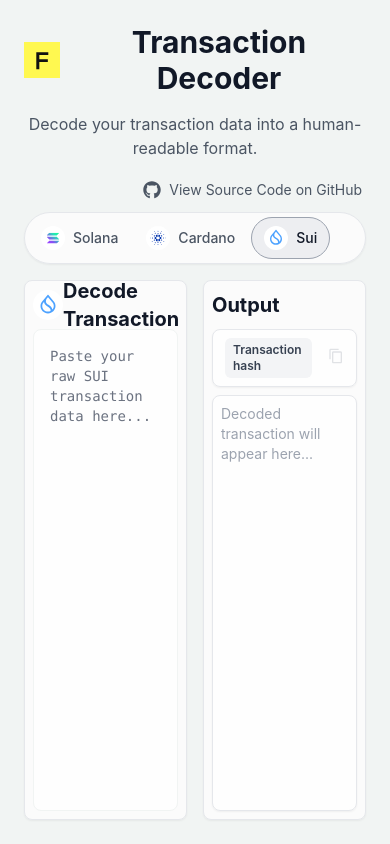
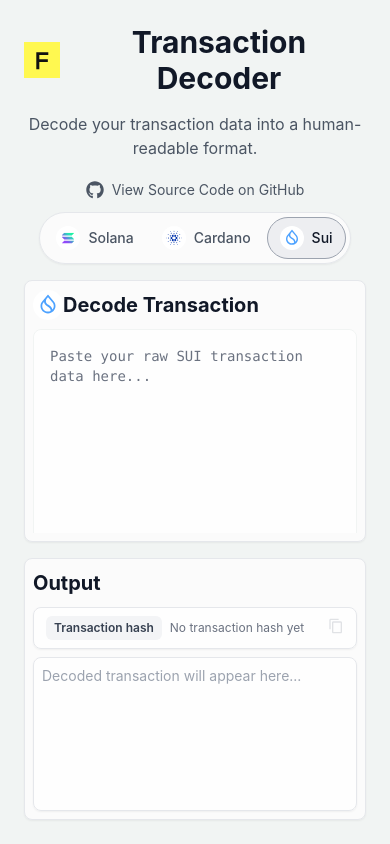
Before and after one commit to figment-networks/tx-decoder, a Next.js app: page /sui in a window 390 px wide. Built offline with nearby package versions, Linux system fonts and the light colour scheme.

Commit message:
fix: improved responsiveness

```diff
--- a/components/decoder-layout/deconder-layout.tsx
+++ b/components/decoder-layout/deconder-layout.tsx
@@ -102,12 +102,12 @@
             </div>
             <p className="text-gray-600">Decode your transaction data into a human-readable format.</p>
           </div>
-          <div className="flex flex-col gap-2 justify-center md:justify-end">
+          <div className="flex flex-col items-center gap-2 text-center lg:items-end lg:text-right">
             <a
               href="https://github.com/figment-networks/tx-decoder"
               target="_blank"
               rel="noreferrer"
-              className="flex items-center justify-end gap-2 text-sm text-gray-600 p-1 hover:text-gray-800"
+              className="flex items-center justify-center gap-2 p-1 text-sm text-gray-600 hover:text-gray-800 lg:justify-end"
             >
               <Icon icon="Github" className="text-lg" />
               View Source Code on GitHub
@@ -127,13 +127,13 @@
             />
           </div>
         </div>
-        <div className="flex min-h-0 flex-1 flex-row gap-4">
-          <section className="flex min-w-0 flex-1 flex-col gap-2 rounded-lg border border-gray-200 bg-white/70 px-2 py-2 shadow-sm">
+        <div className="flex min-h-0 flex-1 flex-col gap-4 md:flex-row md:overflow-visible">
+          <section className="flex min-w-0 flex-1 flex-col gap-2 rounded-lg border border-gray-200 bg-white/70 px-2 py-2 shadow-sm overflow-hidden">
             <div className="flex h-8 flex-shrink-0 items-center">
               <Icon icon={icon} className="text-3xl" />
               <h2 className="text-xl font-bold text-gray-900">Decode Transaction</h2>
             </div>
-            <div className="flex min-h-0 flex-1 flex-col [&_textarea]:min-h-[400px] [&_textarea]:bg-white/80 [&_textarea]:text-sm [&_textarea]:font-mono">
+            <div className="flex min-h-0 flex-1 flex-col overflow-auto [&_textarea]:min-h-[400px] [&_textarea]:bg-white/80 [&_textarea]:text-sm [&_textarea]:font-mono">
               <InputText
                 id={inputId ?? "raw-transaction-input"}
                 multiline
@@ -144,7 +144,7 @@
               />
             </div>
           </section>
-          <section className="flex min-w-0 flex-1 flex-col gap-2 rounded-lg border border-gray-200 bg-white/70 px-2 py-2 shadow-sm">
+          <section className="flex min-w-0 flex-1 flex-col gap-2 rounded-lg border border-gray-200 bg-white/70 px-2 py-2 shadow-sm overflow-hidden">
             <div className="flex h-8 flex-shrink-0 items-center justify-between align-middle">
               <h2 className="text-xl font-bold text-gray-900">Output</h2>
               {outputToolbar}
```
